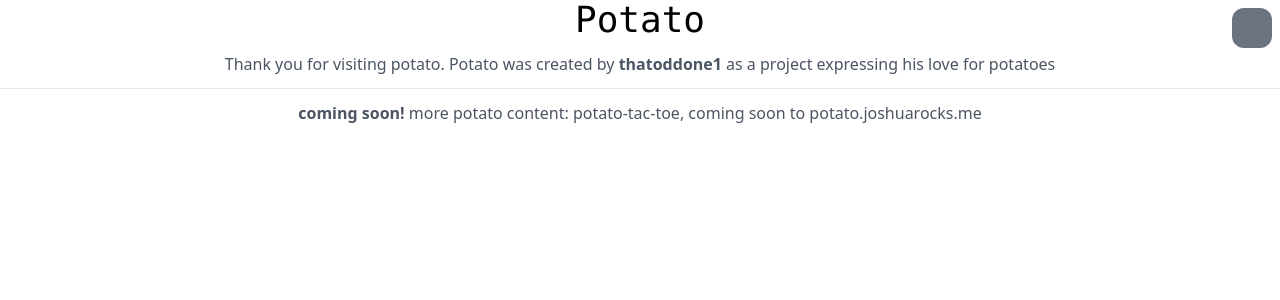
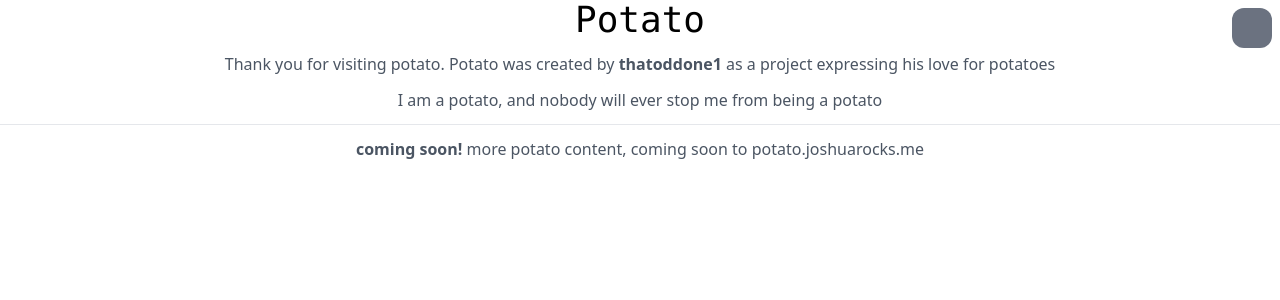
Before and after one commit to Thatoddone1/potato, a SvelteKit app: page /about in a window 1280 px wide. Shown: the top 300 px of the page. Built offline with nearby package versions, Linux system fonts and the light colour scheme.

Commit message:
updated about page with additional potato-themed content and refined coming soon message

```diff
--- a/src/routes/about/+page.svelte
+++ b/src/routes/about/+page.svelte
@@ -5,7 +5,10 @@
 		class="font-bold">thatoddone1</a
 	> as a project expressing his love for potatoes
 </p>
+<p class="m-3 text-center text-gray-600">
+	I am a potato, and nobody will ever stop me from being a potato
+</p>
 <hr />
 <p class="m-3 text-center text-gray-600">
-	<bold class="font-bold">coming soon!</bold> more potato content: potato-tac-toe, coming soon to potato.joshuarocks.me
+	<bold class="font-bold">coming soon!</bold> more potato content, coming soon to potato.joshuarocks.me
 </p>
```
